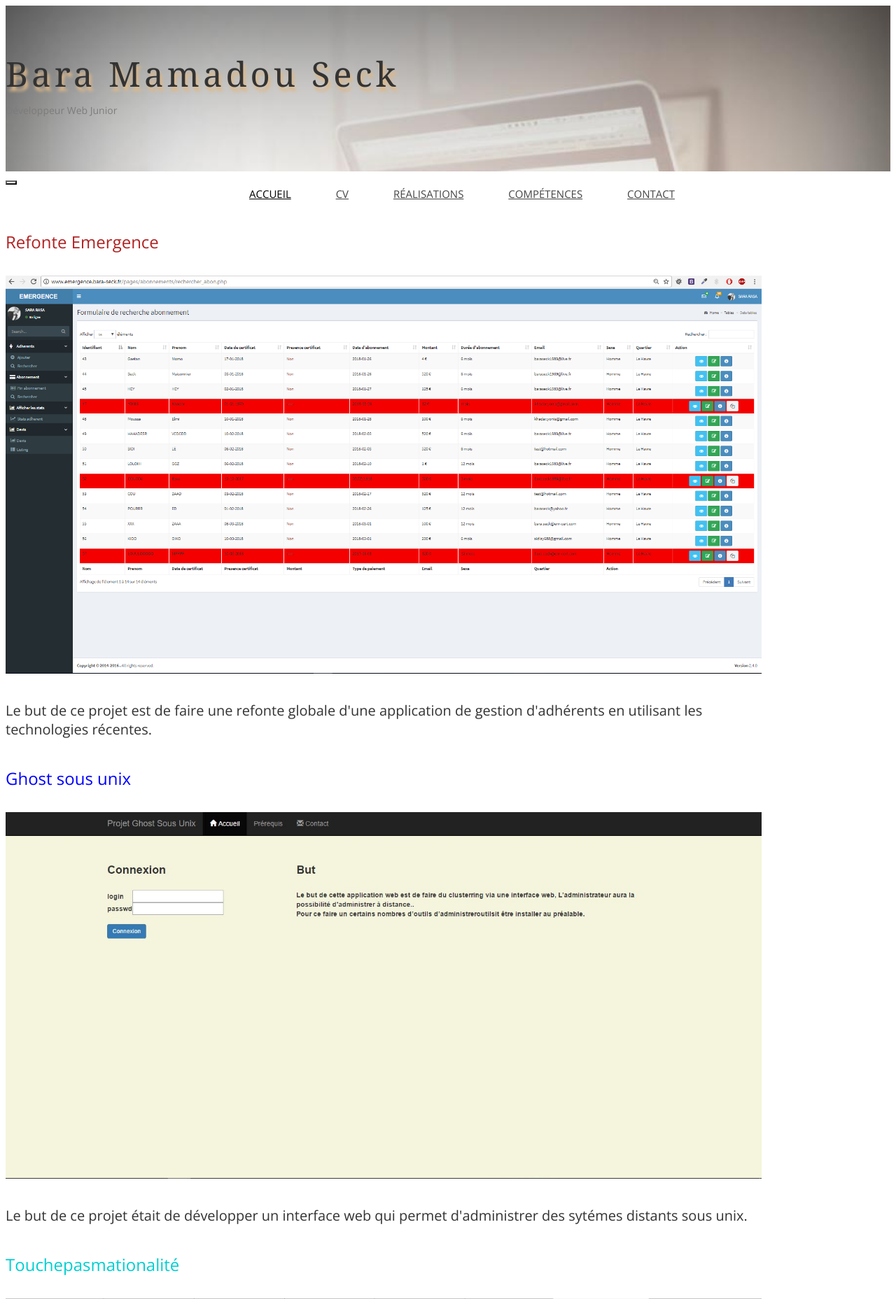
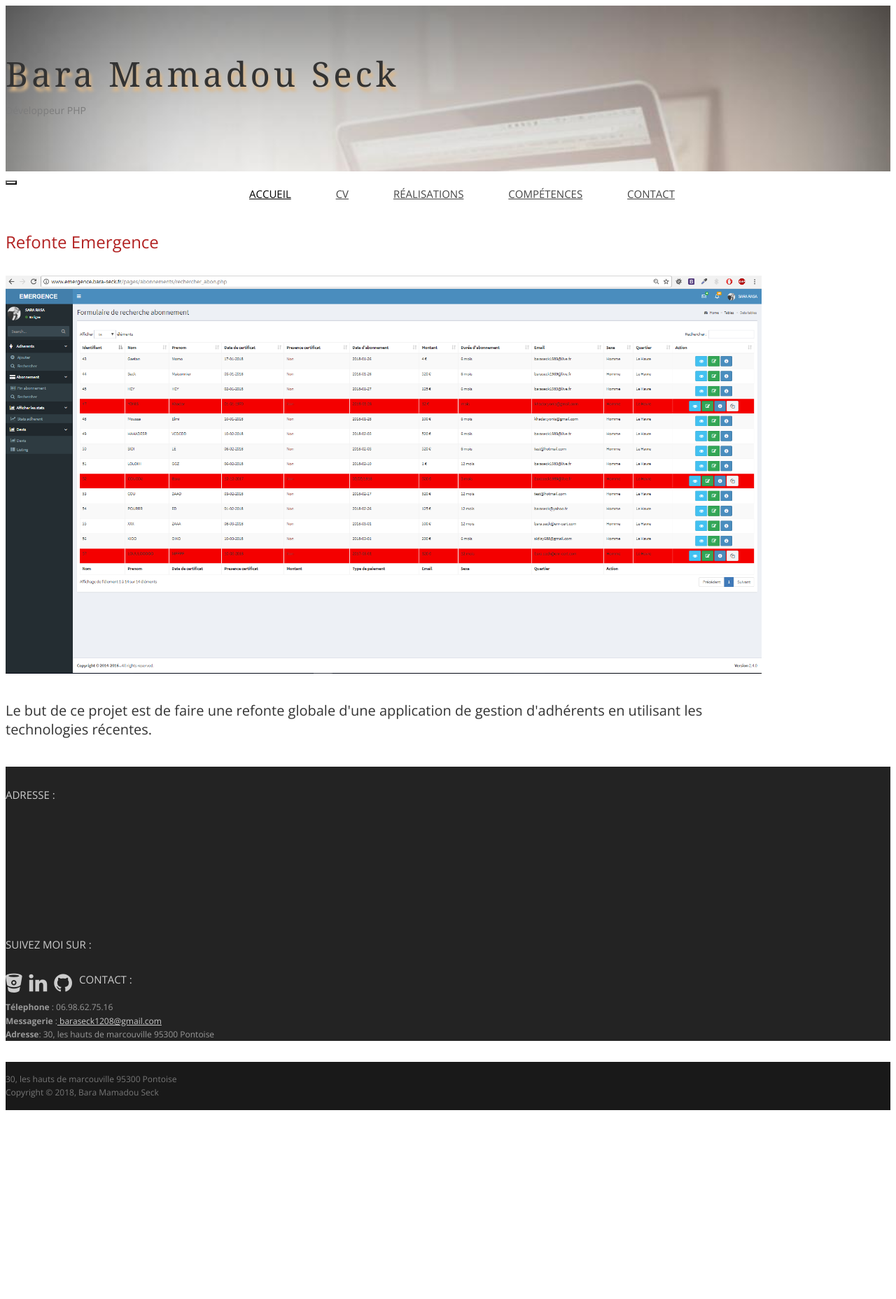
Before and after one commit to seckbara/BaraSeck, a PHP site: page /projets.php in a window 1280 px wide. Shown: the top 1857 px of the page at 70% size. After the commit the page ends 1587 px from the top, so only its background shows below. Run offline with PHP 8.4, Linux system fonts and the light colour scheme; some libraries are stand-ins or nearby versions; some web fonts are replaced; grey boxes are pictures that could not be loaded.

Commit message:
mise à jour site per

```diff
--- a/assets/css/styles.css
+++ b/assets/css/styles.css
@@ -232,8 +232,8 @@ a:hover {
 }
 #head img.img-circle {
   display: block;
-  width: 140px;
-  height: 140px;
+  width: 170px;
+  height: 170px;
   overflow: hidden;
   border: 9px solid rgba(0, 0, 0, 0.05);
   margin: 0 auto;
--- a/assets/include/footer.php
+++ b/assets/include/footer.php
@@ -14,7 +14,8 @@
                     <p class="follow-me-icons">
                         <a href="https://bitbucket.org/seckbara/refonteemergence" target="_blank"><i class="fa fa-bitbucket" aria-hidden="true"></i></a>
                         <a href="https://www.linkedin.com/in/bara-seck-75b137123?trk=hp-identity-photo" target="_blank"><i class="fa fa-linkedin" aria-hidden="true"></i></a>
-                        <a href="https://www.facebook.com/bara.seck.376" target="_blank"><i class="fa fa-facebook fa-2"></i></a>
+                        <a href="https://github.com/seckbara" target="_blank"><i class="fa fa-github" aria-hidden="true"></i></a>
+
                     </p>
                 </div>
             </div>
@@ -25,7 +26,7 @@
                     <p>
                         <b>Télephone</b> : 06.98.62.75.16<br>
                         <b>Messagerie</b> :<a href="mailto:seckbara12@hotmail.com"> baraseck1208@gmail.com</a><br>
-                        <b>Adresse</b>: 10 place du marche, 95800 Cergy
+                        <b>Adresse</b>: 30, les hauts de marcouville 95300 Pontoise
                     </p>
                 </div>
             </div>
@@ -40,7 +41,7 @@
 
             <div class="col-md-6 widget">
                 <div class="widget-body">
-                    <p>10 place du marche 95800 Cergy</p>
+                    <p>30, les hauts de marcouville 95300 Pontoise</p>
                 </div>
             </div>
 
--- a/assets/include/header.php
+++ b/assets/include/header.php
@@ -1,8 +1,8 @@
 <header id="header">
     <div id="head" class="parallax" parallax-speed="2">
         <h1 id="logo" class="text-center">
-            <img class="img-circle" src="assets/images/bara.jpg" alt="">
-            <span class="title"><b>Développeur Web Junior</b>
+            <img class="img-circle" src="assets/images/profil.jpg" alt="">
+            <span class="title"><b>Développeur PHP</b>
 			<h5>Bara Mamadou Seck</h5>
         </h1>
     </div>
--- a/assets/include/header2.php
+++ b/assets/include/header2.php
@@ -2,7 +2,7 @@
     <div id="head" class="parallax" parallax-speed="1">
         <h1 id="logo" class="text-center">
             <span class="title">Bara Mamadou Seck</span>
-            <span class="tagline">Développeur Web Junior<br><br>
+            <span class="tagline">Développeur PHP<br><br>
         </h1>
     </div>
 
--- a/contact.php
+++ b/contact.php
@@ -37,7 +37,6 @@
                     <div class="alert alert-success" id="success" role="alert" style="display: none">
                         Votre mail a été envoyer. Je reviendrai vers vous dans les plus brefs délais.
                     </div>
-                    <h3 style="margin-bottom: 25px; text-align: center;">Formulaire de contact</h3>
                     <div class="form-group">
                         <input type="text" class="form-control" id="name" name="name" placeholder="Nom" required>
                     </div>
--- a/projets.php
+++ b/projets.php
@@ -47,66 +47,6 @@
 			</aside>
 		</div>
 
-		<div class="row topspace">
-			<!-- Sidebar -->
-			<aside class="col-md-4 sidebar sidebar-left">
-				<div class="row widget">
-					<div class="col-xs-12">
-						<h4 style="color: blue;">Ghost sous unix</h4>
-						<p><a href="#"><img src="assets/images/ghost.jpg" alt=""></a></p>
-					</div>
-				</div>
-			</aside>
-
-			<aside class="col-md-8 sidebar sidebar-left">
-				<div class="row widget">
-					<div class="col-xs-12">
-						<h5>Le but de ce projet était de développer un interface web qui permet d'administrer des sytémes distants sous unix.</h5>
-					</div>
-				</div>
-			</aside>
-		</div>
-
-		<div class="row topspace">
-			<aside class="col-md-4 sidebar sidebar-left">
-					<div class="row widget">
-						<div class="col-xs-12">
-							<h4 style="color: darkturquoise;">Touchepasmationalité</h4>
-							<p><a href="https://touchepasmanationalite.org/" target="_blank"><img src="assets/images/site.PNG" alt=""></a></p>
-						</div>
-					</div>
-				</aside>
-
-				<aside class="col-md-8 sidebar sidebar-left">
-					<div class="row widget">
-						<div class="col-xs-12">
-							<h5>C'est un site que j'ai créé pour un mouvement mauritanien, Il a pour but de faciliter l'échange de l'ensemble des informations concernant ce mouvement.
-							</h5>
-						</div>
-					</div>
-				</aside>
-		</div>
-
-		<div class="row topspace">
-			<aside class="col-md-4 sidebar sidebar-left">
-					<div class="row widget">
-						<div class="col-xs-12">
-							<h4>Université du havre</h4>
-							<p><a href="#"><img src="assets/images/univ.JPG" alt=""></a></p>
-						</div>
-					</div>
-				</aside>
-
-				<aside class="col-md-8 sidebar sidebar-left">
-					<div class="row widget">
-						<div class="col-xs-12">
-							<h5>C'est un site qui a été fait en groupe de 7.
-                                Son but était de gérer l'ensemble des données du cycle Master Informatique de l'Université du Havre pour répondre aux besoins du personnel administratif et des étudiants.
-						</div>
-					</div>
-				</aside>
-		</div>
-
 	</div>	<!-- /container -->
 
 </main>
```
Also changed, not shown: cv.php (+6 -3 lines), index.php (+15 -6 lines), assets/images/profil.jpg (added), 1 other file.
